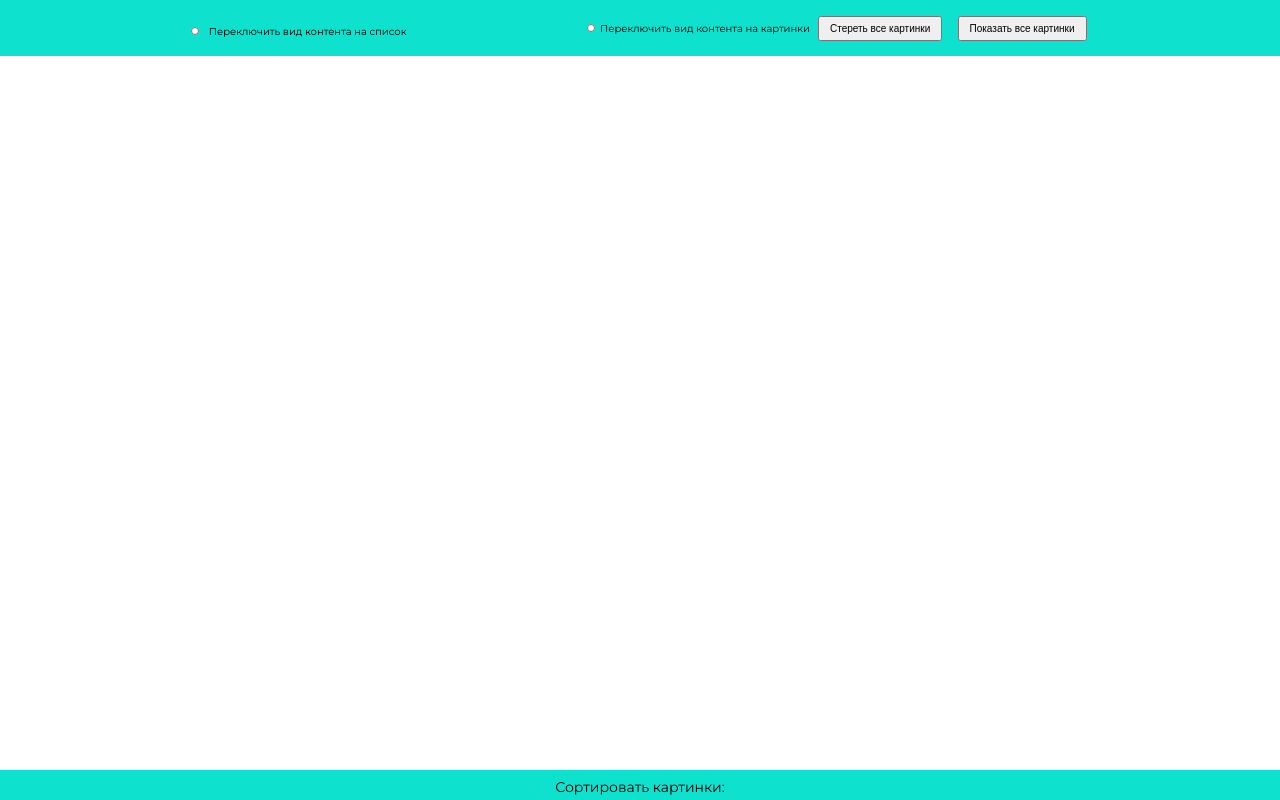
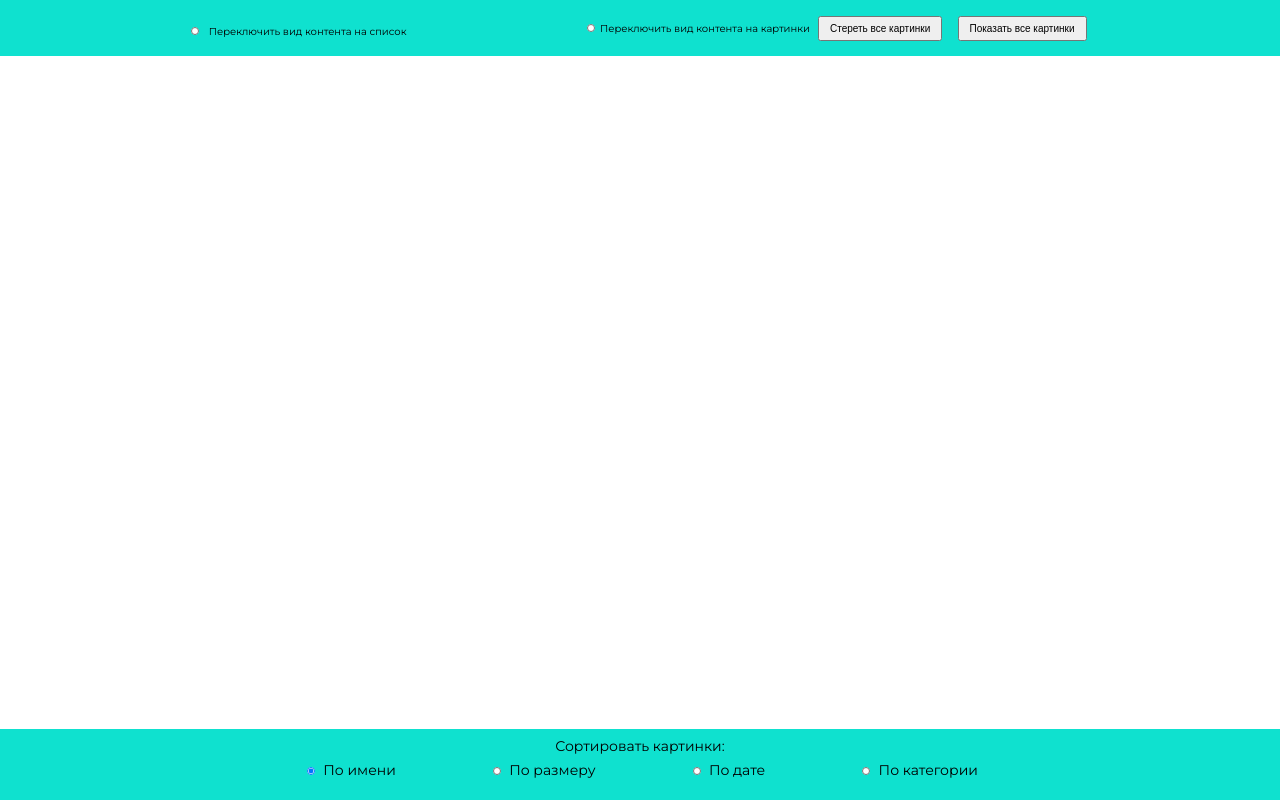
Before and after one commit to dimitriev01/Cards-list, a plain HTML site: page index.html in a window 1280 px wide. Drawn offline with nearby package versions, Linux system fonts and the light colour scheme; no server answers.

Commit message:
Update style.css

```diff
--- a/style/style.css
+++ b/style/style.css
@@ -180,7 +180,6 @@ input[type="radio"]{
 .footer{
 	padding: 30px;
 	bottom: 0;
-	height: 30px;
 }
 
 .footer__sort label{
```
